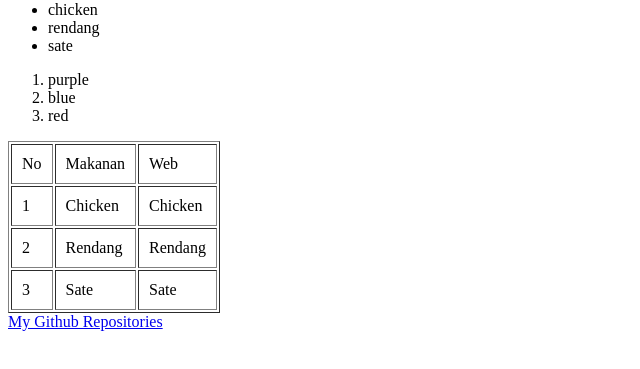
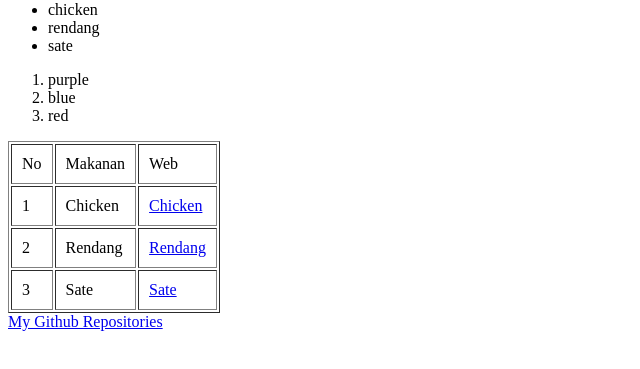
Before and after one commit to flyinggcatt/banana, a plain HTML site: page index.html in a window 1280 px wide. Shown: the part 79-448 px from the top of the page, without its empty margins (0-640 px from the left). Drawn offline with Linux system fonts and the light colour scheme.

Commit message:
link gk jdi

```diff
--- a/index.html
+++ b/index.html
@@ -28,17 +28,17 @@
         <tr>
             <td>1</td>
             <td>Chicken</td>
-            <td><a src="file:///D:/Flyinggcattgithub/banana/chicken.html" target="_blank">Chicken</a></td>
+            <td><a href="file:///D:/Flyinggcattgithub/banana/chicken.html" target="_blank">Chicken</a></td>
         </tr>
         <tr>
             <td>2</td>
             <td>Rendang</td>
-            <td><a src="file:///D:/Flyinggcattgithub/banana/Rendang.html" target="_blank">Rendang</a></td>
+            <td><a href="file:///D:/Flyinggcattgithub/banana/Rendang.html" target="_blank">Rendang</a></td>
         </tr>
         <tr>
             <td>3</td>
             <td>Sate</td>
-            <td><a src="file:///D:/Flyinggcattgithub/banana/Sate.html" target="_blank">Sate</a></td>
+            <td><a href="file:///D:/Flyinggcattgithub/banana/Sate.html" target="_blank">Sate</a></td>
     </table>
 <a href="https://github.com/flyinggcatt?tab=repositories" target="_blank">My Github Repositories</a>
 </body>
```
